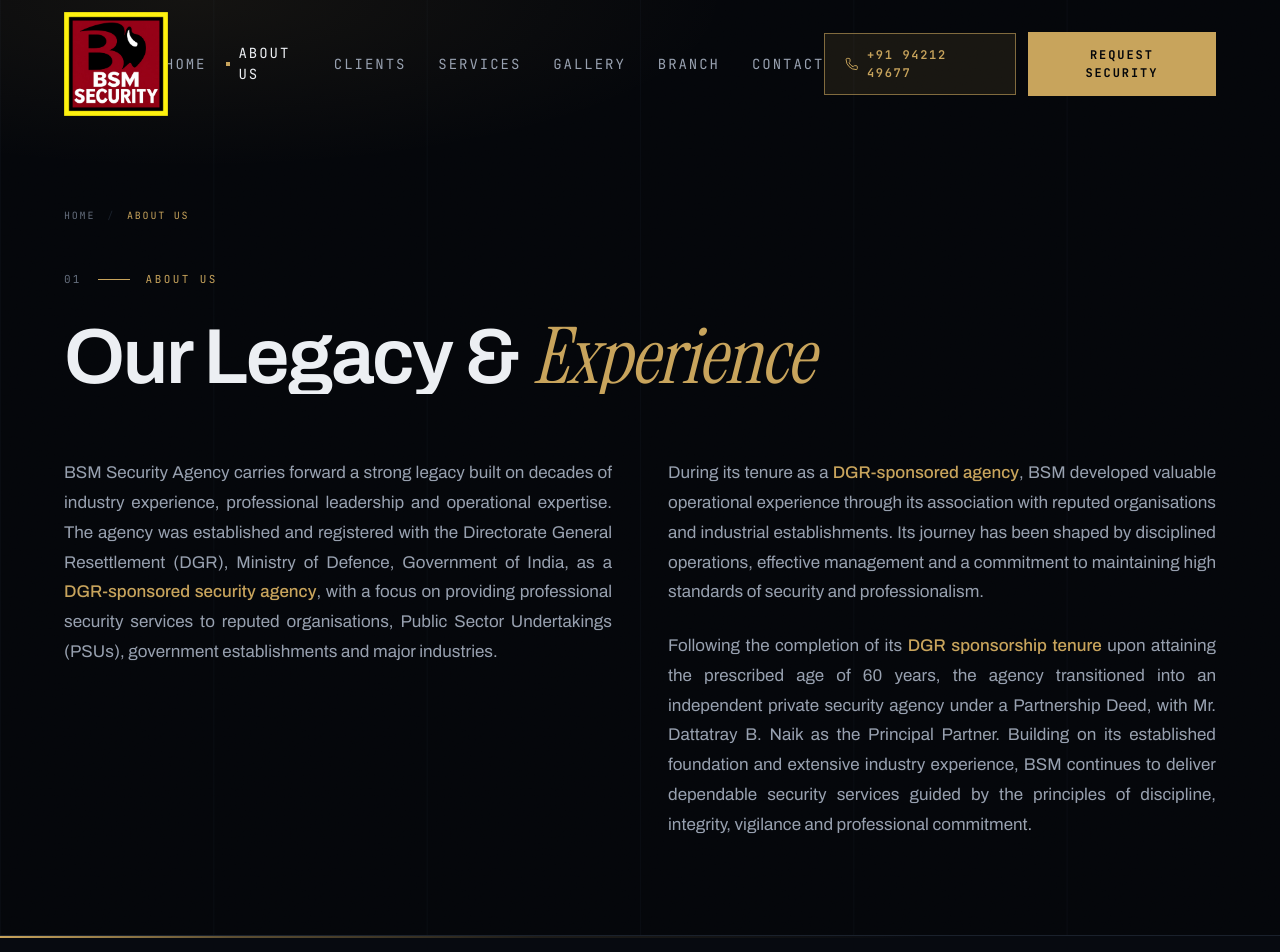
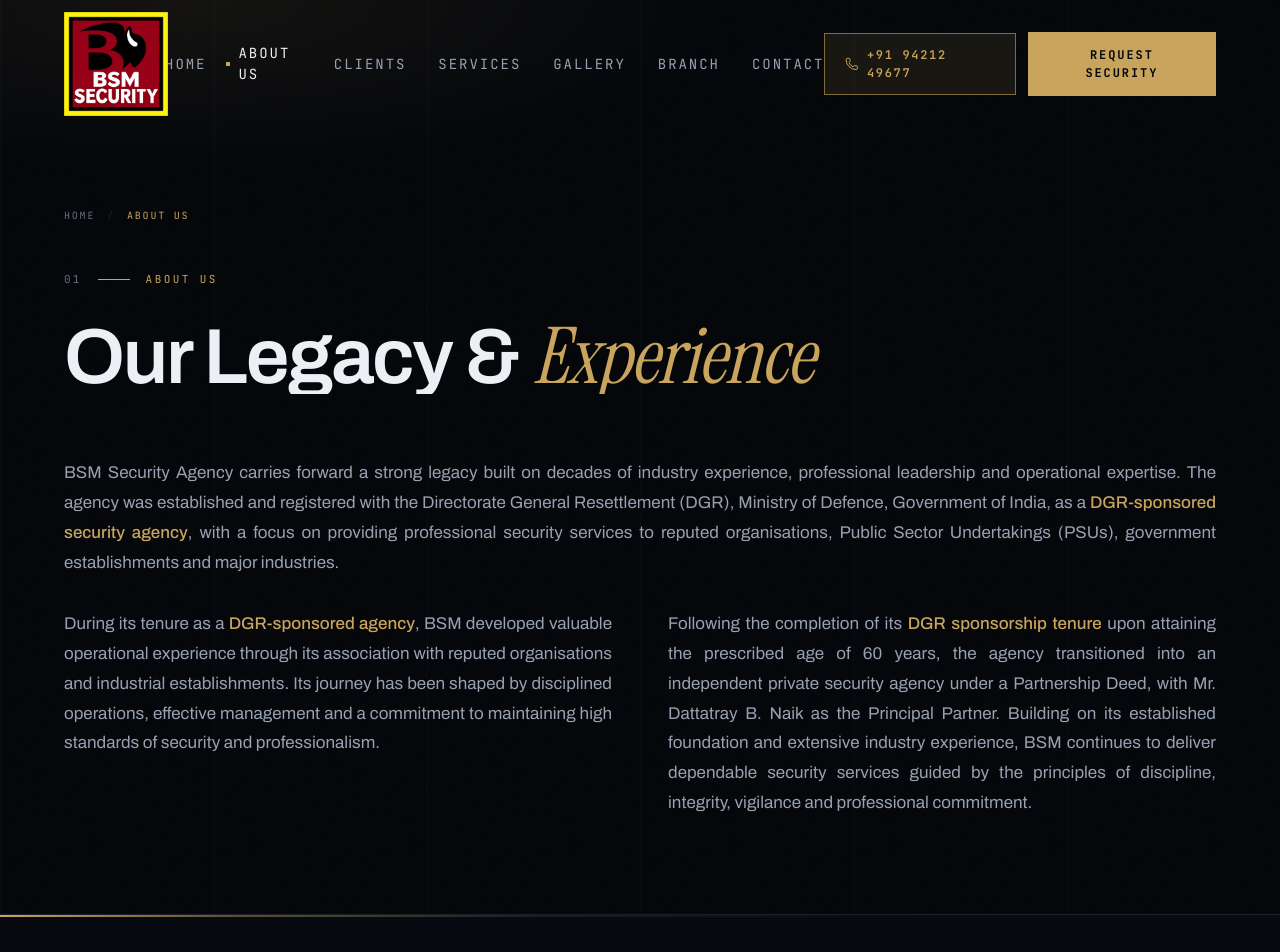
Before and after one commit to naiknihal2003/BSM-Security-Website, a Next.js app: page /about in a window 1280 px wide. Shown: the top 952 px of the page. Built offline with nearby package versions, Linux system fonts and the light colour scheme.

Commit message:
About Us: full-width opening paragraph, two columns beneath

```diff
--- a/app/about/page.tsx
+++ b/app/about/page.tsx
@@ -71,15 +71,16 @@ export default function AboutPage() {
             opening paragraph on the left, the rest of the account on the
             right. The measure stays around 60 characters, which justifies
             without opening gaps. */}
-        {/* No scroll-reveal on this block. It sits in the masthead, above the
-            fold: a reveal whose ScrollTrigger has not fired leaves the opening
-            paragraph at opacity 0, which reads as a missing column. */}
-        <div className="mt-16 grid gap-x-14 gap-y-8 lg:grid-cols-2">
+        {/* Editorial opening: the first paragraph runs the full content width
+            under the heading, the remaining two sit side by side beneath it.
+            No scroll-reveal here — this block is above the fold, and a reveal
+            whose ScrollTrigger has not fired would leave it invisible. */}
+        <div className="mt-16">
           <p className={`text-[1.0625rem] leading-[1.75] text-mist ${prose}`}>
             <Marked text={legacy.paragraphs[0]} marks={legacyMarks} />
           </p>
 
-          <div className="space-y-6">
+          <div className="mt-8 grid gap-x-14 gap-y-8 lg:grid-cols-2">
             {legacy.paragraphs.slice(1).map((paragraph, i) => (
               <p key={i} className={`text-[1.0625rem] leading-[1.75] text-mist ${prose}`}>
                 <Marked text={paragraph} marks={legacyMarks} />
```
